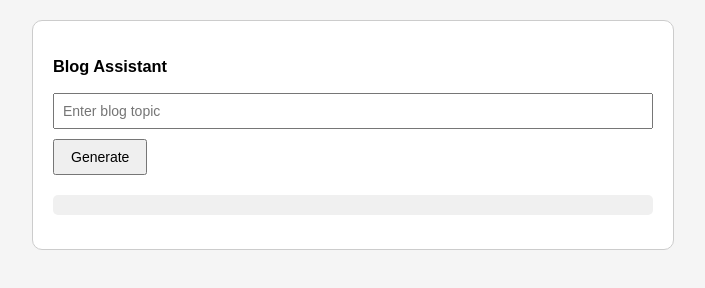
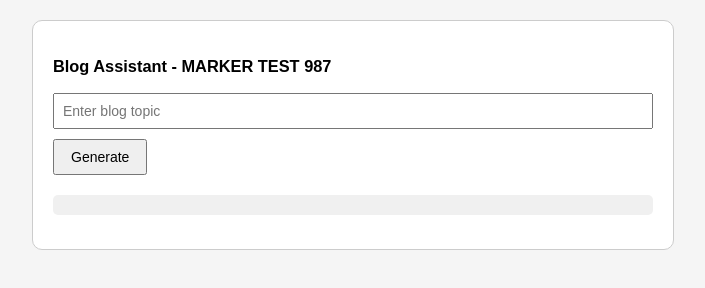
Before and after one commit to michaelwilliams-dev/aivs-shopify-widget, a plain HTML site: page blog-widget.html in a window 1280 px wide. Shown: the whole page, without its empty margins (287-992 px from the left). Drawn offline with Linux system fonts and the light colour scheme.

Commit message:
Update blog-widget.html

```diff
--- a/blog-widget.html
+++ b/blog-widget.html
@@ -46,7 +46,7 @@
   <div id="widget">
 
 
-    <h3>Blog Assistant</h3>
+    <h3>Blog Assistant - MARKER TEST 987</h3>
     <input type="text" id="topicInput" placeholder="Enter blog topic" />
     <button id="generateBtn">Generate</button>
     <pre id="output"></pre>
```
